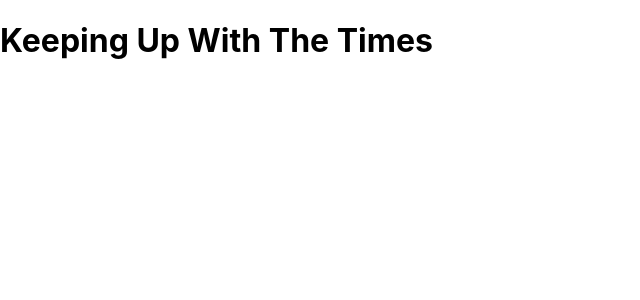
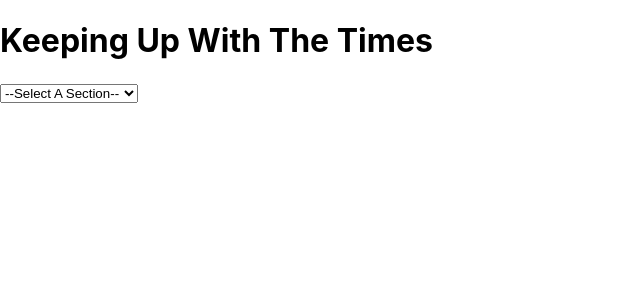
Before and after one commit to mikeharrison57/keeping-up-with-the-times, a React (Create React App) app: page / in a window 1280 px wide. Shown: the top 300 px of the page, without its empty margins (0-640 px from the left). Built offline with nearby package versions, Linux system fonts and the light colour scheme; no server answers.

Commit message:
Set up SectionForm component

```diff
--- a/src/app/App.js
+++ b/src/app/App.js
@@ -29,10 +29,10 @@ const App = () => {
   //   setSections([...sections, ...sectionArr])
   // }
 
-	useEffect(() => {
-    getArticlesBySection();
-    // getSections();
-	}, []);
+	// useEffect(() => {
+  //   getArticlesBySection();
+  //   // getSections();
+	// }, []);
 
 	return (
 		<main className='App'>
--- a/src/components/navbar/Navbar.js
+++ b/src/components/navbar/Navbar.js
@@ -1,7 +1,10 @@
+import SectionForm from "../section-form/SectionForm";
+
 const Navbar = () => {
 return (
   <header>
     <h1>Keeping Up With The Times</h1>
+    <SectionForm />
   </header>
 )
 }
--- a/src/components/section-form/SectionForm.js
+++ b/src/components/section-form/SectionForm.js
@@ -1,9 +1,26 @@
+import React, { useState } from 'react';
+import { sections } from './section-data';
+
 const SectionForm = () => {
-  return (
+  const [section, setSection] = useState('');
+
+  const selectSection = () => {
+    const sectionOptions = sections.map((section) => {
+      return (
+        <option key={section} value={section}>{section.toUpperCase()}</option>
+      )
+    })
+    return sectionOptions
+  }
+
+	return (
     <form>
-
+      <select value={section} onChange={event => setSection(event.target.value)} required>
+        <option>--Select A Section--</option>
+        {selectSection()}
+      </select>
     </form>
   )
-}
+};
 
 export default SectionForm;
```
